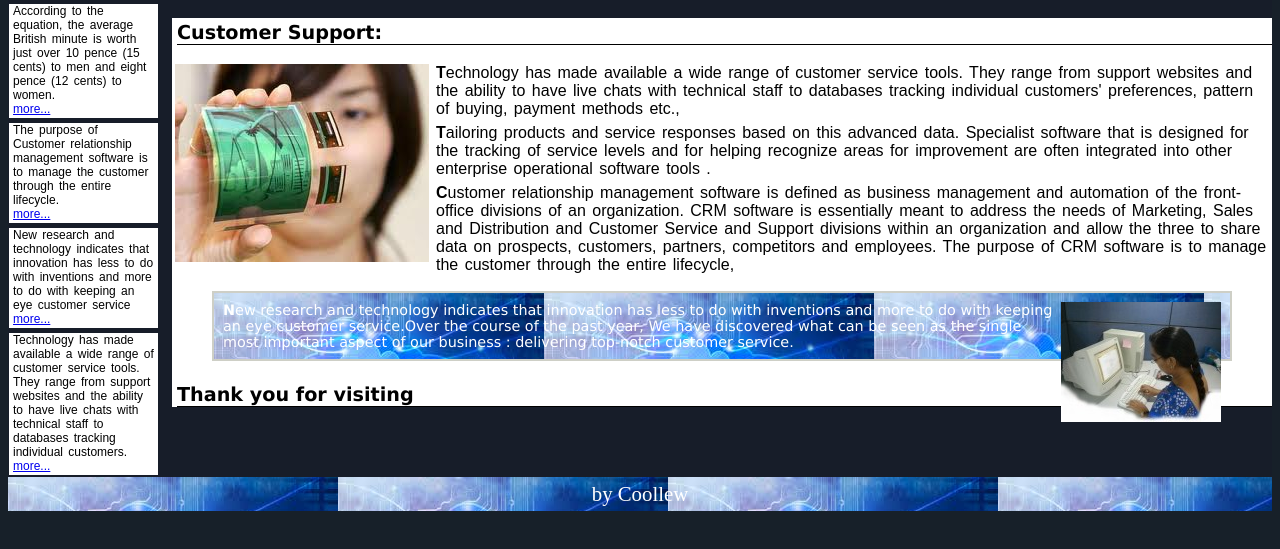
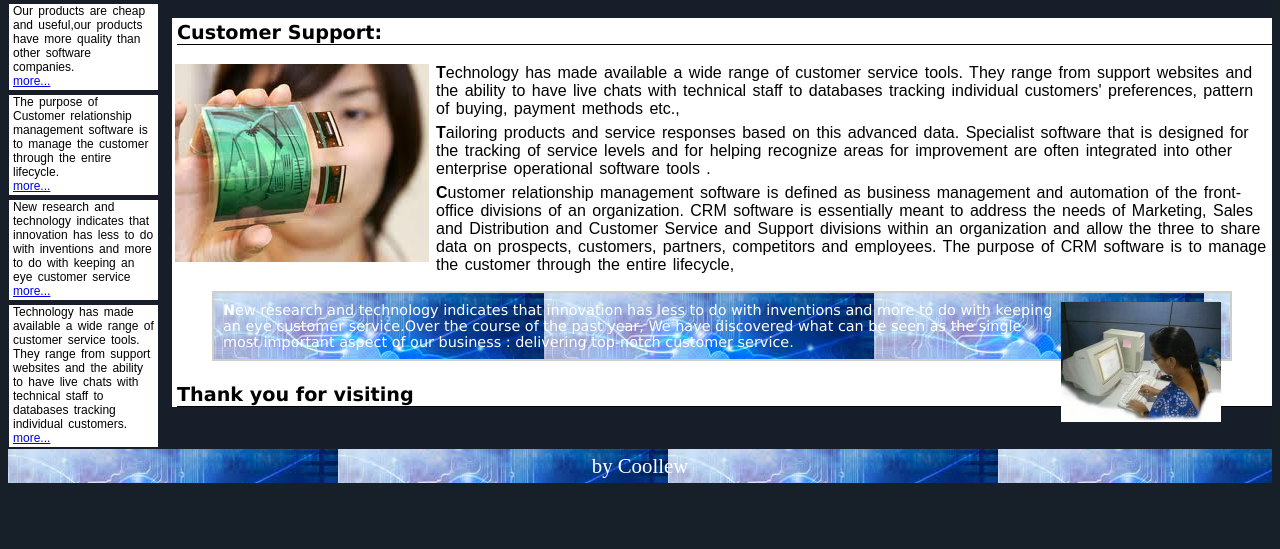
Before and after one commit to jegaar14/ProyectoWeb, a plain HTML site: page NuestratiendaWeb/biz/index.html in a window 1280 px wide. Shown: the part 133-682 px from the top of the page. Drawn offline with Linux system fonts and the light colour scheme.

Commit message:
He cambiado el primer trozo de texto de la parte izquierda de la pagina

```diff
--- a/NuestratiendaWeb/biz/index.html
+++ b/NuestratiendaWeb/biz/index.html
@@ -35,7 +35,7 @@ Free Layout
 
 <div id="left">
 <div class="lbox">
-<p>According to the equation, the average British minute is worth just over 10 pence (15 cents) to men and eight pence (12 cents) to women.<br />
+<p>Our products are cheap and useful,our products have more quality than other software companies.<br />
 <a href="#">more...</a>
 </p>
 <p>The purpose of  Customer relationship management software is to manage the customer through the entire lifecycle.
```
